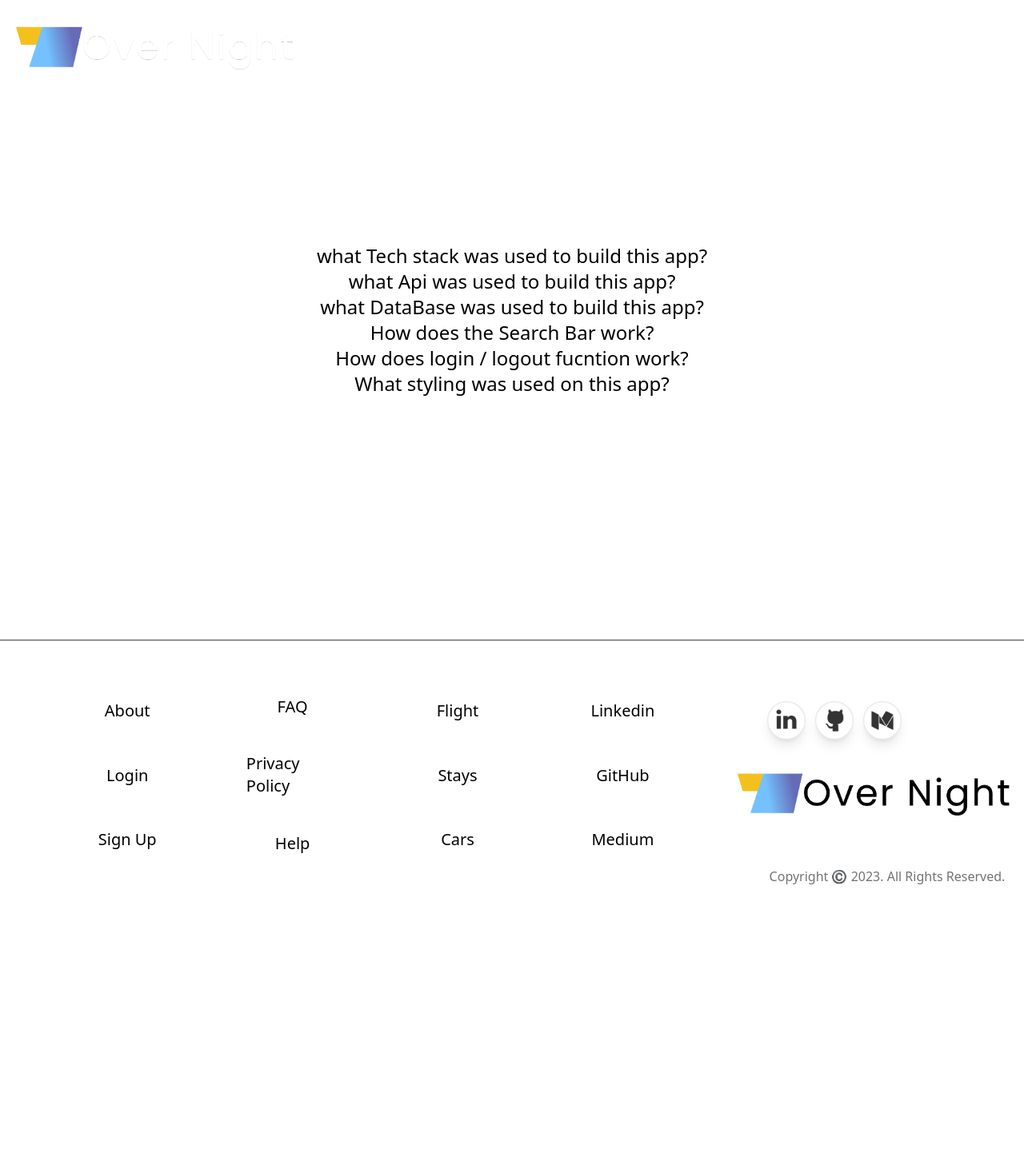
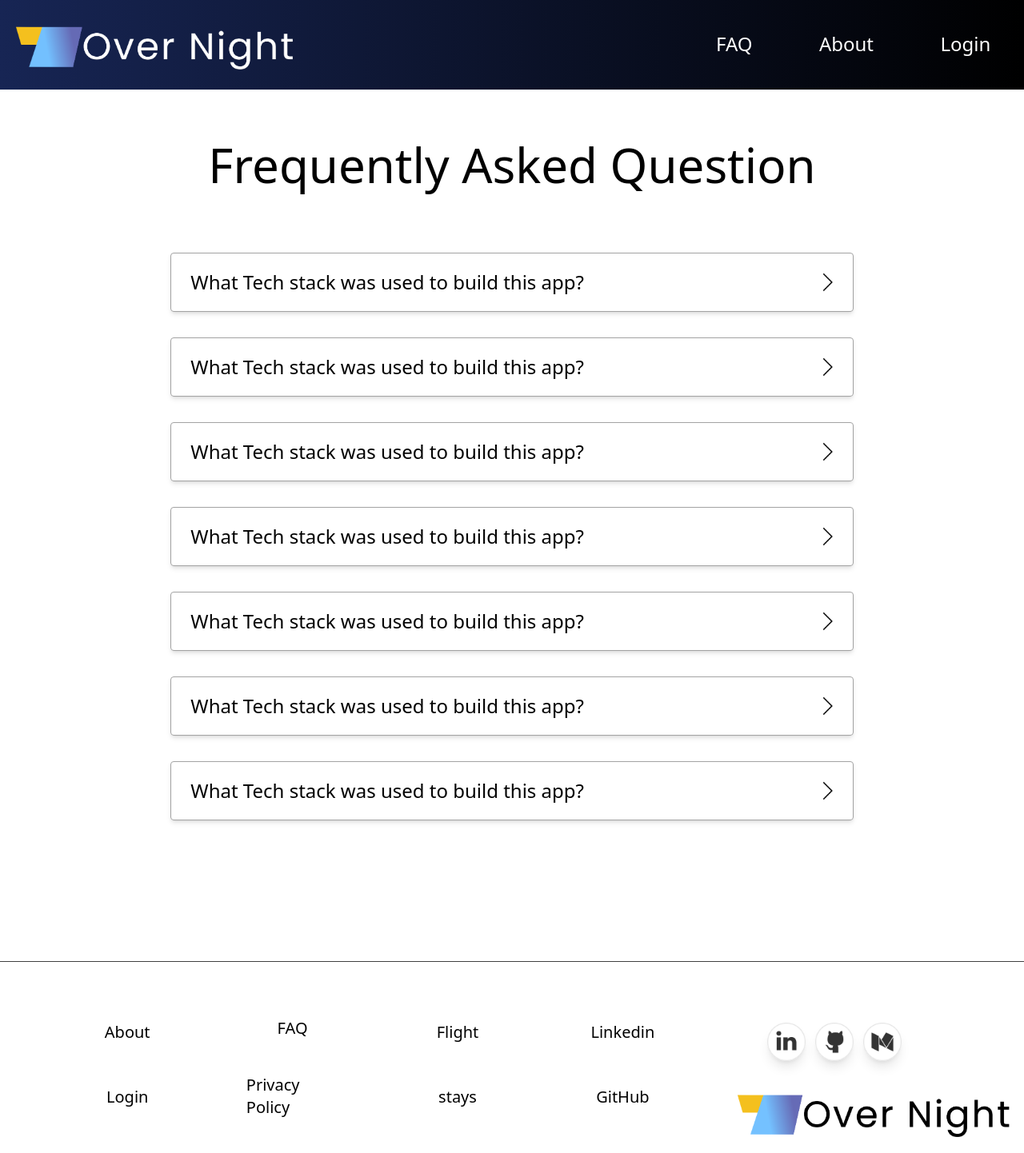
Before and after one commit to Reed-Broadhead/over_night, a React (Vite) app in the folder over_night/: page /FAQ in a window 1280 px wide. Shown: the top 1442 px of the page at 80% size. Before the commit the page ends 1140 px from the top, so only its background shows below. Built offline with nearby package versions, Linux system fonts and the light colour scheme.

Commit message:
adds FAQ page

```diff
--- a/over_night/src/components/FAQ.tsx
+++ b/over_night/src/components/FAQ.tsx
@@ -1,20 +1,74 @@
 import Footer from "./Footer"
 import NavBar from "./NavBar"
+import arrow from "../assets/arrow.jpg"
+import {useState} from "react"
+import {motion} from "framer-motion"
 
 export default function FAQ(){
     //  might finish
+
+    const data = [
+    {question: "What Tech stack was used to build this app?", answer: " Over Night was build using react with typescript for the front-end, and express for the back-end "},
+    {question: "What Tech stack was used to build this app?", answer: " Over Night was build using react with typescript for the front-end, and express for the back-end "},
+    {question: "What Tech stack was used to build this app?", answer: " Over Night was build using react with typescript for the front-end, and express for the back-end "},
+    {question: "What Tech stack was used to build this app?", answer: " Over Night was build using react with typescript for the front-end, and express for the back-end "},
+    {question: "What Tech stack was used to build this app?", answer: " Over Night was build using react with typescript for the front-end, and express for the back-end "},
+    {question: "What Tech stack was used to build this app?", answer: " Over Night was build using react with typescript for the front-end, and express for the back-end "},
+    {question: "What Tech stack was used to build this app?", answer: " Over Night was build using react with typescript for the front-end, and express for the back-end "}]
+
+    const [clicked, setClicked] = useState<any>([])
+
+    const mappedData = data.map((el, index) => {
+        return (
+            <div key={index} className="w-2/3  my-4 border flex flex-col border-gray-400 shadow-md items-center rounded">
+
+                <div className="w-full items-center  flex flex-row rounded">
+
+                    <h1  className ='text-2xl text-center my-5  text-black ml-6 '>{el.question}</h1>
+
+                    <button className="ml-auto mr-5" onClick={() => setClicked(  clicked.includes(index) ? clicked.filter((el : number) => el != index ) : clicked.concat(index) ) }>
+                        <motion.img
+                        className="h-6 " src={arrow}
+                        animate={{
+                            rotate: clicked.includes(index) ? 90 : 0
+                          }}
+                        />
+                    </button>
+
+                </div>
+
+                <div className="w-full">
+                    { clicked.includes(index) ?
+                    <div className=" w-full  h-22 flex border-t-2 items-center flex-row">
+                        <h1 className="text-xl ml-6 text-logos-blue"> / </h1>
+                        <h1 className="text-xl mr-1 text-logos-blue"> / </h1>
+
+                        <p className="text-xl  text-gray-800  my-3 ">{el.answer}</p>
+                    </div>
+                    : null
+                    }
+                </div>
+            </div>
+        )
+    })
+
+
     return(
         <div>
             <NavBar/>
+            <div className="h-28 bg-gradient-to-r from-blue-950 to-black " />
 
-            <div className="flex flex-col relative w-full h-screen bg-cover flex items-center justify-center w-screen " >
+            <h1 className="text-6xl  mx-auto w-fit my-16"> Frequently Asked Question</h1>
 
-            <h1 className ='text-2xl  text-center  text-black flex items-center justify-center'>what Tech stack was used to build this app?</h1>
-            <h1 className ='text-2xl  text-center  text-black flex items-center justify-center'>what Api was used to build this app?</h1>
-            <h1 className ='text-2xl  text-center  text-black flex items-center justify-center'>what DataBase was used to build this app?</h1>
-            <h1 className ='text-2xl  text-center  text-black flex items-center justify-center'>How does the Search Bar work?</h1>
-            <h1 className ='text-2xl  text-center  text-black flex items-center justify-center'>How does login / logout fucntion work?</h1>
-            <h1 className ='text-2xl  text-center  text-black flex items-center justify-center'>What styling was used on this app?</h1>
+            <div className="flex flex-col relative w-full  bg-cover flex items-center justify-center w-screen mb-40 " >
+
+                {/* <h1 className ='text-2xl  text-center  text-black flex items-center justify-center'>what Tech stack was used to build this app?</h1>
+                <h1 className ='text-2xl  text-center  text-black flex items-center justify-center'>what Api was used to build this app?</h1>
+                <h1 className ='text-2xl  text-center  text-black flex items-center justify-center'>what DataBase was used to build this app?</h1>
+                <h1 className ='text-2xl  text-center  text-black flex items-center justify-center'>How does the Search Bar work?</h1>
+                <h1 className ='text-2xl  text-center  text-black flex items-center justify-center'>How does login / logout fucntion work?</h1>
+                <h1 className ='text-2xl  text-center  text-black flex items-center justify-center'>What styling was used on this app?</h1> */}
+                {mappedData}
             </div>
             <Footer/>
         </div>
--- a/over_night/src/components/Footer.tsx
+++ b/over_night/src/components/Footer.tsx
@@ -12,11 +12,32 @@ import { NavLink } from "react-router-dom"
 
 export default function Footer(){
 
+    const scrollToTop = () =>{
+        window.scrollTo({
+          top: 0,
+          behavior: 'smooth'
+          /* you can also use 'auto' behaviour
+             in place of 'smooth' */
+        });
+      };
+
 //  data to use for mapping
     const elements = [
     [<NavLink to="/about"> About</NavLink>,<NavLink to="/login">Login</NavLink>, <NavLink to="/login">Sign Up</NavLink>],
     [<NavLink to="/FAQ">FAQ</NavLink>, "Privacy Policy", "Help"],
-    ["Flight", "Stays", "Cars"],
+    [
+    <a href="https://www.google.com/travel/flights"
+    target="_blank"
+    rel="noreferrer"
+    >Flight</a>,
+
+    <button onClick={() => scrollToTop()}>stays</button>,
+
+    <a href="https://www.enterprise.com/en/home.html"
+    target="_blank"
+    rel="noreferrer"
+    >Cars</a>
+    ],
     [<NavLink to="/about">Linkedin</NavLink>,<NavLink to="/about">GitHub</NavLink>, <NavLink to="/about">Medium</NavLink>]]
 
 
```
Also changed, not shown: over_night/src/assets/arrow.jpg (added).
